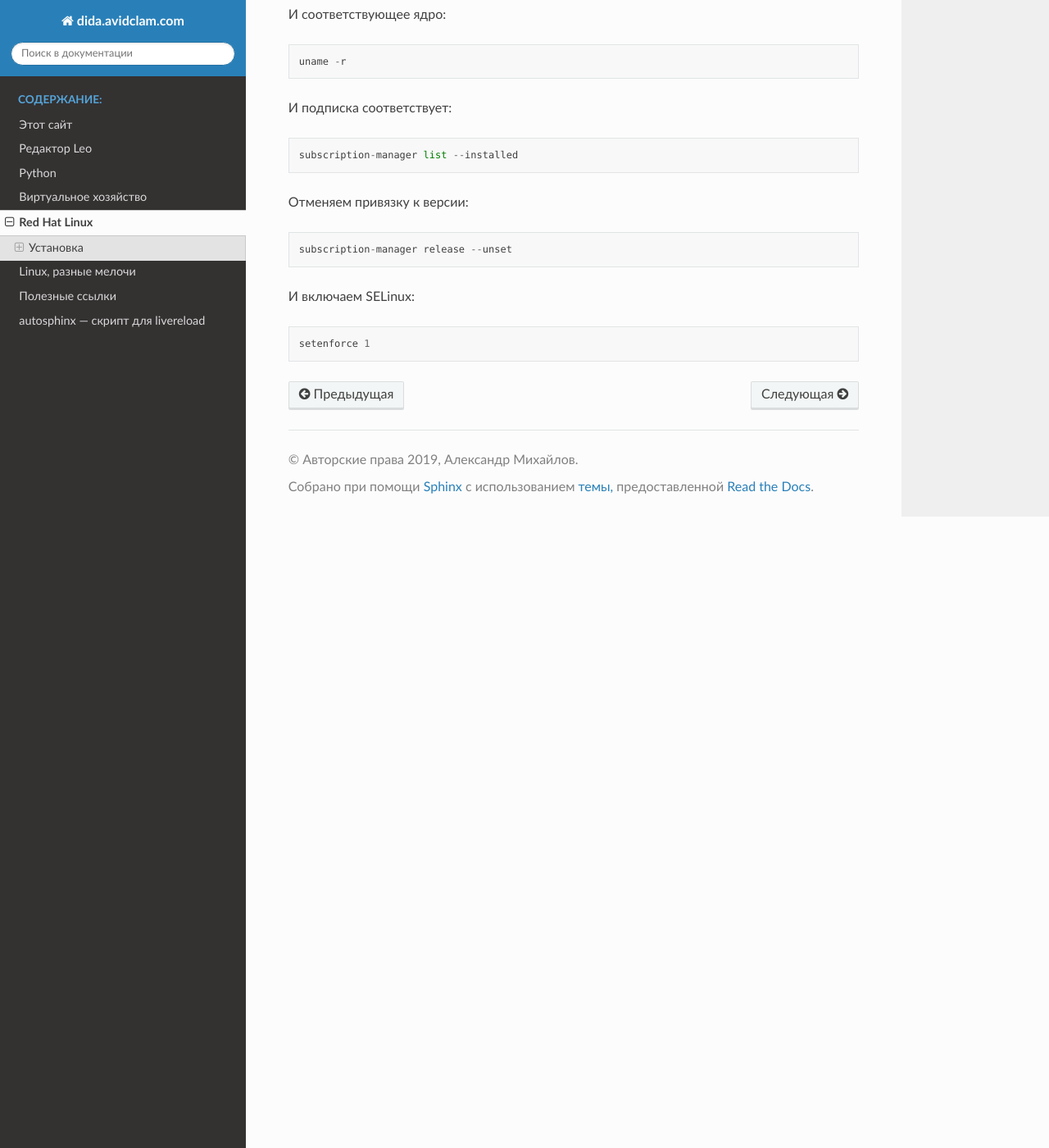
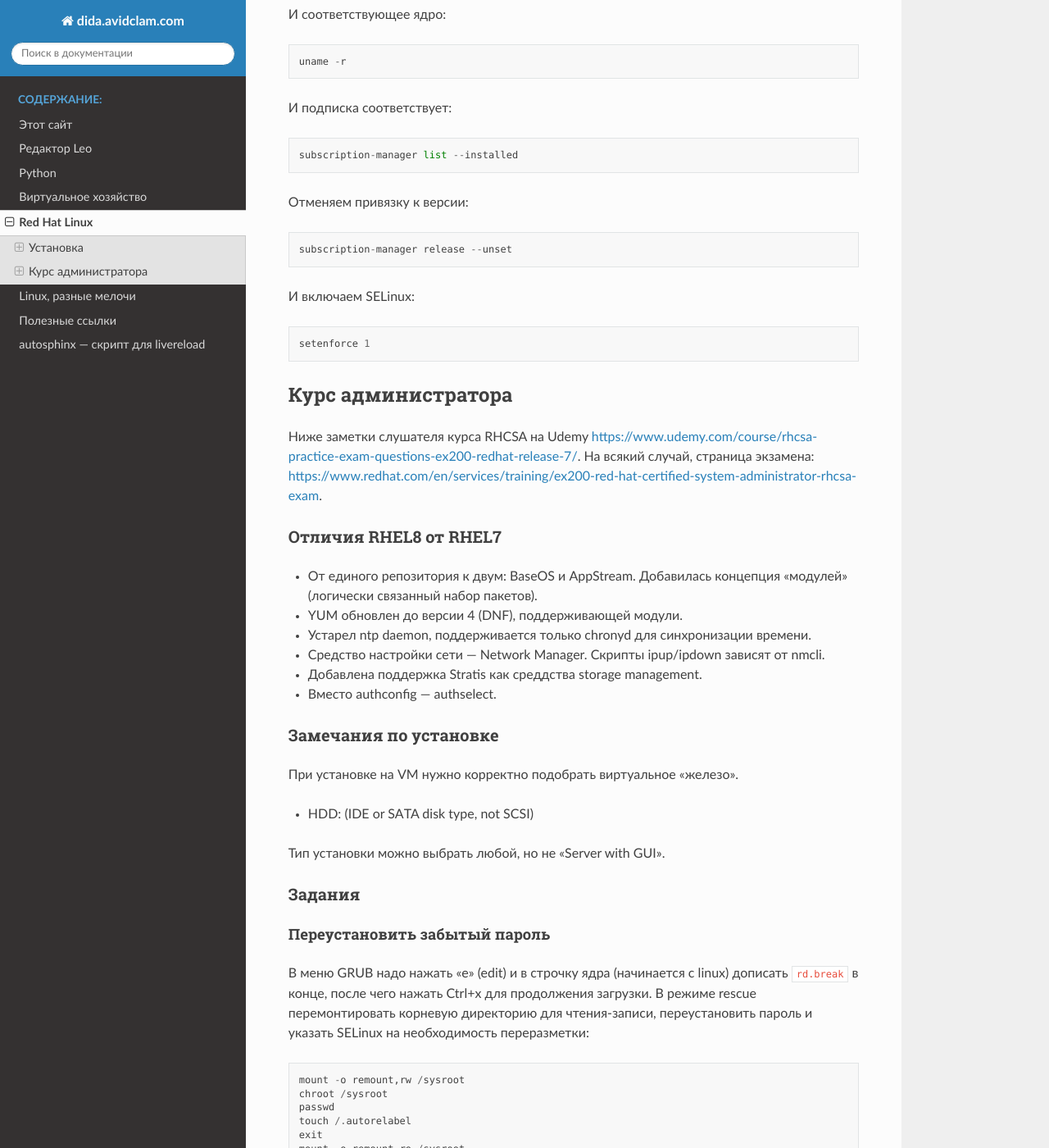
Before and after one commit to avidclam/dida, a Sphinx documentation site: the page built from docs/redhat.rst, in a window 1280 px wide and 1400 px high, scrolled down 3650 px. Shown: the whole window at 82% size. Built offline with Sphinx 7.4.7 and the Read the Docs theme 2.0.0, drawn with Linux system fonts in a browser that asks for light colours; some of the changed text lies outside the part shown.

Commit message:
udemy RHCSA start

```diff
--- a/docs/redhat.rst
+++ b/docs/redhat.rst
@@ -164,3 +164,56 @@ Notes:
 И включаем SELinux::
 
     setenforce 1
+
+Курс администратора
++++++++++++++++++++++++++++++++++++++
+
+Ниже заметки слушателя курса RHCSA на Udemy https://www.udemy.com/course/rhcsa-practice-exam-questions-ex200-redhat-release-7/.
+На всякий случай, страница экзамена: https://www.redhat.com/en/services/training/ex200-red-hat-certified-system-administrator-rhcsa-exam.
+
+Отличия RHEL8 от RHEL7
+*******************************
+
+* От единого репозитория к двум: BaseOS и AppStream. Добавилась концепция "модулей" (логически связанный набор пакетов).
+* YUM обновлен до версии 4 (DNF), поддерживающей модули.
+* Устарел ntp daemon, поддерживается только chronyd для синхронизации времени.
+* Средство настройки сети --- Network Manager. Скрипты ipup/ipdown зависят от nmcli.
+* Добавлена поддержка Stratis как среддства storage management.
+* Вместо authconfig --- authselect.
+
+Замечания по установке
+******************************************
+
+При установке на VM нужно корректно подобрать виртуальное "железо".
+
+* HDD: (IDE or SATA disk type, not SCSI)
+
+Тип установки можно выбрать любой, но не "Server with GUI".
+
+Задания
+**************
+
+
+
+Переустановить забытый пароль
+^^^^^^^^^^^^^^^^^^^^^^^^^^^^^^^^^^^^^^^^^^^^^^^^^^^^^^^^
+
+В меню GRUB надо нажать "e" (edit) и в строчку ядра (начинается с linux) дописать ``rd.break`` в конце, после чего нажать Ctrl+x для продолжения загрузки.
+В режиме rescue перемонтировать корневую директорию для чтения-записи, переустановить пароль и указать SELinux на необходимость переразметки::
+
+    mount -o remount,rw /sysroot
+    chroot /sysroot
+    passwd
+    touch /.autorelabel
+    exit
+    mount -o remount,ro /sysroot
+    reboot
+
+Включить SELinux
+^^^^^^^^^^^^^^^^^^^^^^^^
+
+Текущий режим можно узнать с помощью getenforce или sestatus, а установить --- в /etc/selinux/config::
+
+    SELINUX=enforcing
+
+Активируется при перезагрузке.
```
Also changed, not shown: other parts of docs/redhat.rst (+1 -1 lines), 1 other file.
